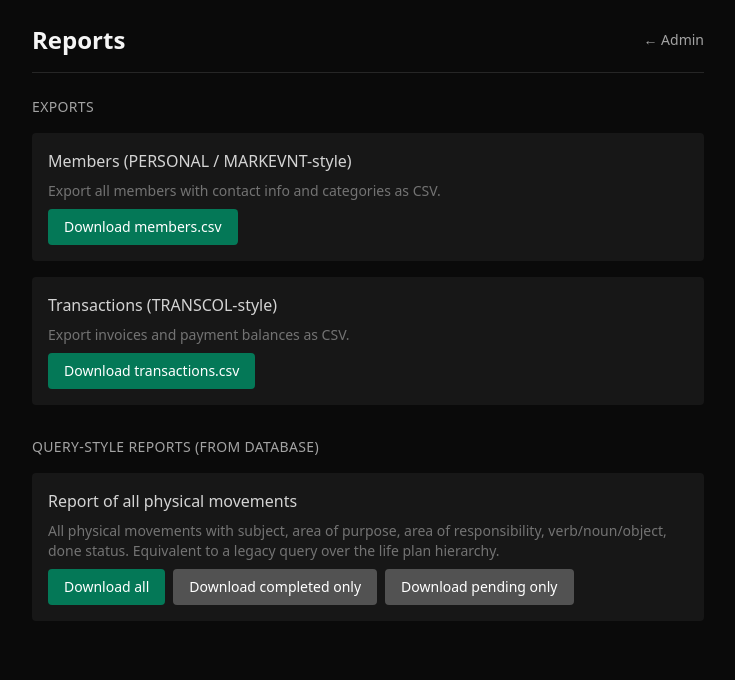
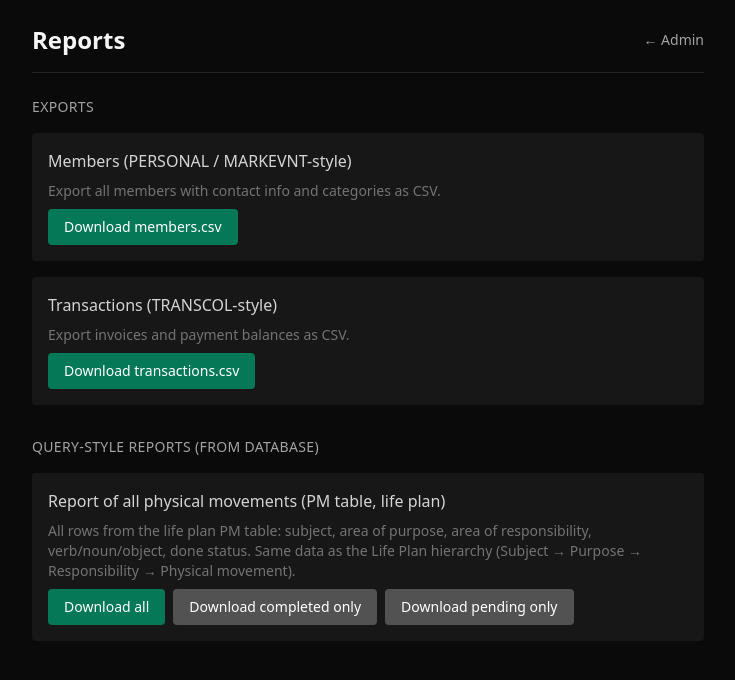
Before and after one commit to QPSGP/Sovereign-Life-Plan, a Next.js app: page /admin/reports in a window 1280 px wide. Shown: the top 680 px of the page, without its empty margins (272-1007 px from the left). Built offline with nearby package versions, Linux system fonts and the light colour scheme.

Commit message:
Reports: label physical movements as PM table / life plan
Co-authored-by: Cursor <cursoragent@cursor.com>

```diff
--- a/app/admin/(protected)/reports/page.tsx
+++ b/app/admin/(protected)/reports/page.tsx
@@ -28,8 +28,8 @@ export default function AdminReportsPage() {
         <section className="space-y-4">
           <h2 className="text-sm font-medium text-neutral-400 uppercase tracking-wide">Query-style reports (from database)</h2>
           <div className="rounded bg-neutral-900 p-4">
-            <h3 className="font-medium text-neutral-300 mb-2">Report of all physical movements</h3>
-            <p className="text-neutral-500 text-sm mb-2">All physical movements with subject, area of purpose, area of responsibility, verb/noun/object, done status. Equivalent to a legacy query over the life plan hierarchy.</p>
+            <h3 className="font-medium text-neutral-300 mb-2">Report of all physical movements (PM table, life plan)</h3>
+            <p className="text-neutral-500 text-sm mb-2">All rows from the life plan PM table: subject, area of purpose, area of responsibility, verb/noun/object, done status. Same data as the Life Plan hierarchy (Subject → Purpose → Responsibility → Physical movement).</p>
             <a href="/api/reports/physical-movements?format=csv" className="inline-block rounded bg-emerald-700 px-4 py-2 text-sm text-white hover:bg-emerald-600 mr-2">Download all</a>
             <a href="/api/reports/physical-movements?format=csv&done=yes" className="inline-block rounded bg-neutral-600 px-4 py-2 text-sm text-white hover:bg-neutral-500 mr-2">Download completed only</a>
             <a href="/api/reports/physical-movements?format=csv&done=no" className="inline-block rounded bg-neutral-600 px-4 py-2 text-sm text-white hover:bg-neutral-500">Download pending only</a>
--- a/app/api/reports/physical-movements/route.ts
+++ b/app/api/reports/physical-movements/route.ts
@@ -3,7 +3,7 @@ import { prisma } from "@/lib/db";
 
 export const dynamic = "force-dynamic";
 
-/** GET /api/reports/physical-movements — Report of all (or completed) physical movements (query-style). format=json|csv, done=all|yes|no */
+/** GET /api/reports/physical-movements — Report of all (or completed) physical movements from the PM table / life plan. format=json|csv, done=all|yes|no */
 export async function GET(req: NextRequest) {
   const format = req.nextUrl.searchParams.get("format") || "csv";
   const doneFilter = req.nextUrl.searchParams.get("done") || "all"; // all | yes | no
```
